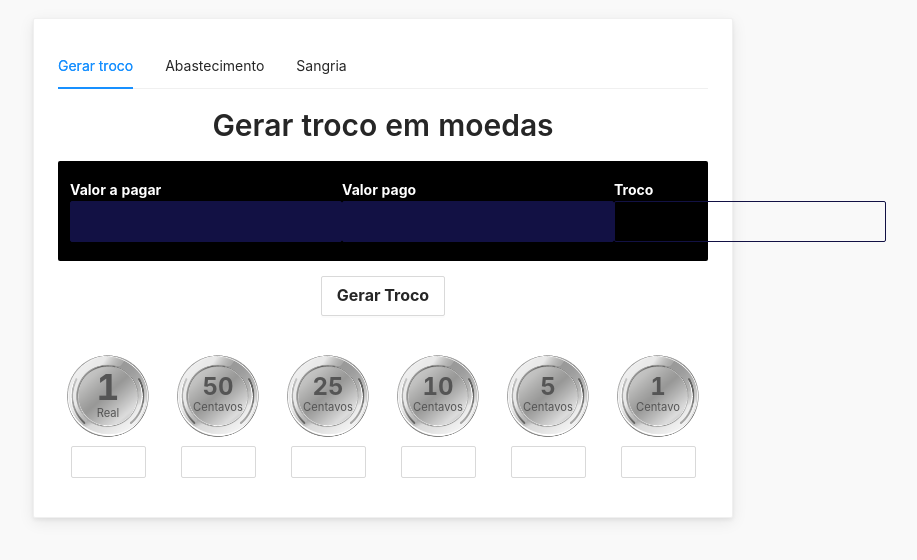
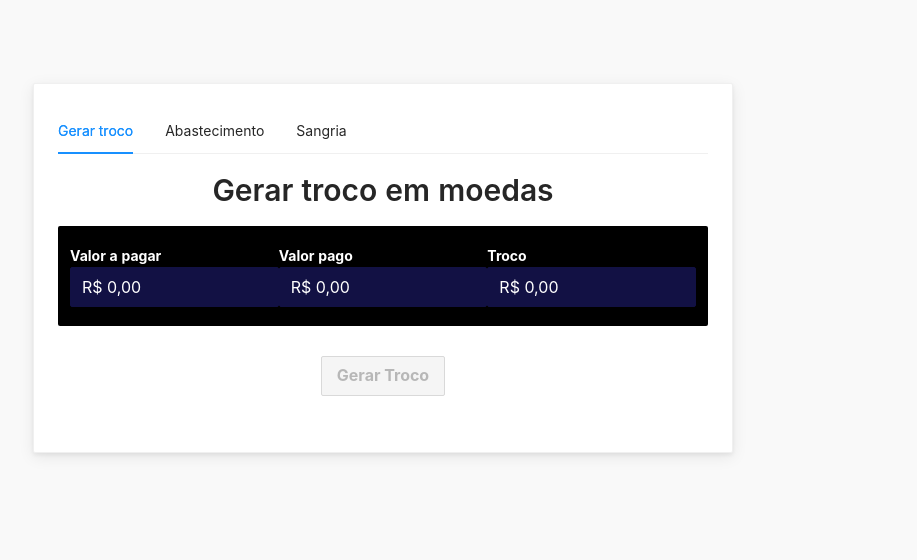
Before and after one commit to GuilhermeAmado/react-cash-register, a React (Create React App) app: page / in a window 1280 px wide. Shown: the part 132-692 px from the top of the page, without its empty margins (257-1174 px from the left). Built offline with nearby package versions, Linux system fonts and the light colour scheme.

Commit message:
add change composition context & modal

```diff
--- a/src/App.js
+++ b/src/App.js
@@ -2,6 +2,8 @@ import styled from 'styled-components';
 import { Tabs, Card } from 'antd';
 import CoinList from './components/CoinList';
 import GenerateChangeView from './views/GenerateChangeView';
+import { GenerateChangeContextProvider } from './contexts/GenerateChangeContext';
+
 const { TabPane } = Tabs;
 
 function callback(key) {
@@ -14,7 +16,9 @@ function App() {
       <StyledCard>
         <Tabs defaultActiveKey="1" onChange={callback}>
           <TabPane tab="Gerar troco" key="1">
-            <GenerateChangeView />
+            <GenerateChangeContextProvider>
+              <GenerateChangeView />
+            </GenerateChangeContextProvider>
           </TabPane>
           <TabPane tab="Abastecimento" key="2">
             <CoinList />
@@ -38,7 +42,7 @@ const Wrapper = styled.div`
 
 const StyledCard = styled(Card)`
   width: 700px;
-  min-height: 500px;
+  min-height: 370px;
   box-shadow: rgb(0 0 0 / 8%) 0px 4px 16px 0px, rgb(0 0 0 / 6%) 0px 2px 4px 0px;
 `;
 
--- /dev/null
+++ b/src/components/ChangeCompositionModal.js
@@ -0,0 +1,58 @@
+import React, { useContext, useEffect, useState, useCallback } from 'react';
+import { Modal } from 'antd';
+import CoinList from './CoinList';
+import styled from 'styled-components';
+import { GenerateChangeContext } from '../contexts/GenerateChangeContext';
+import { currencyFormatter } from '../utils/currencyFormater';
+
+const ChangeCompositionModal = ({ isModalVisible, setIsModalVisible }) => {
+  const { totalChangeValue, setTotalChangeValue } = useContext(
+    GenerateChangeContext
+  );
+
+  const handleOk = () => {
+    setIsModalVisible(false);
+  };
+
+  return (
+    <StyledModal
+      width={700}
+      title="Composição do troco"
+      visible={isModalVisible}
+      cancelText="Cancelar"
+      cancelButtonProps={{ disabled: true }}
+      onOk={handleOk}
+      closable={false}
+      destroyOnClose={true}
+    >
+      <CoinList disabled />
+
+      <TotalDisplay>
+        <span>Troco Total:</span>
+        <strong>{currencyFormatter(totalChangeValue)}</strong>
+      </TotalDisplay>
+    </StyledModal>
+  );
+};
+
+const StyledModal = styled(Modal)`
+  width: 900px;
+`;
+
+const TotalDisplay = styled.div`
+  height: 50px;
+  background-color: #000;
+  color: #fff;
+  border-radius: 2px;
+  padding: 6px 12px;
+  margin-top: 15px;
+
+  font-size: 16px;
+
+  display: flex;
+  align-items: center;
+  justify-content: center;
+  gap: 6px;
+`;
+
+export default ChangeCompositionModal;
--- a/src/components/Coin.js
+++ b/src/components/Coin.js
@@ -1,9 +1,11 @@
-import React from 'react';
+import React, { useState } from 'react';
 import styled from 'styled-components';
 import { Input } from 'antd';
 import coinBackground from '../assets/images/coin.png';
 
-const Coin = ({ value, unity, disabled }) => {
+const Coin = ({ value, unity, disabled, quantity }) => {
+  const [coinQuantity, setCoinQuantity] = useState(null);
+
   return (
     <CoinContainer>
       <CoinStyles unity={unity}>
@@ -18,6 +20,8 @@ const Coin = ({ value, unity, disabled }) => {
         disabled={disabled}
         name={value + unity}
         id={value + unity}
+        value={quantity || coinQuantity}
+        onChange={(e) => setCoinQuantity(e.target.value)}
       />
     </CoinContainer>
   );
@@ -63,8 +67,12 @@ const StyledInput = styled(Input)`
   max-width: 75px;
   text-align: center;
 
+  font-size: 18px;
+  font-weight: bold;
+
   :disabled {
     cursor: default;
+    color: #000;
   }
 `;
 
--- a/src/components/CoinList.js
+++ b/src/components/CoinList.js
@@ -1,16 +1,49 @@
-import React from 'react';
+import React, { useContext } from 'react';
 import styled from 'styled-components';
 import Coin from './Coin';
+import { GenerateChangeContext } from '../contexts/GenerateChangeContext';
 
 const CoinList = ({ disabled }) => {
+  const { coinsQuantityComposition } = useContext(GenerateChangeContext);
+  console.log(coinsQuantityComposition);
   return (
     <CoinListContainer>
-      <Coin value={1} unity={'Real'} disabled={disabled} />
-      <Coin value={50} unity={'Centavos'} disabled={disabled} />
-      <Coin value={25} unity={'Centavos'} disabled={disabled} />
-      <Coin value={10} unity={'Centavos'} disabled={disabled} />
-      <Coin value={5} unity={'Centavos'} disabled={disabled} />
-      <Coin value={1} unity={'Centavo'} disabled={disabled} />
+      <Coin
+        value={1}
+        unity={'Real'}
+        disabled={disabled}
+        quantity={coinsQuantityComposition.umReal}
+      />
+      <Coin
+        value={50}
+        unity={'Centavos'}
+        disabled={disabled}
+        quantity={coinsQuantityComposition.cinquentaCentavos}
+      />
+      <Coin
+        value={25}
+        unity={'Centavos'}
+        disabled={disabled}
+        quantity={coinsQuantityComposition.vinteCincoCentavos}
+      />
+      <Coin
+        value={10}
+        unity={'Centavos'}
+        disabled={disabled}
+        quantity={coinsQuantityComposition.dezCentavos}
+      />
+      <Coin
+        value={5}
+        unity={'Centavos'}
+        disabled={disabled}
+        quantity={coinsQuantityComposition.cincoCentavos}
+      />
+      <Coin
+        value={1}
+        unity={'Centavo'}
+        disabled={disabled}
+        quantity={coinsQuantityComposition.umCentavo}
+      />
     </CoinListContainer>
   );
 };
--- /dev/null
+++ b/src/contexts/GenerateChangeContext.js
@@ -0,0 +1,27 @@
+import React, { useState, createContext } from 'react';
+
+export const GenerateChangeContext = createContext();
+
+export const GenerateChangeContextProvider = (props) => {
+  const [priceToPay, setPriceToPay] = useState(0);
+  const [pricePaid, setPricePaid] = useState(0.0);
+  const [totalChangeValue, setTotalChangeValue] = useState(0.0);
+  const [coinsQuantityComposition, setCoinsQuantityComposition] = useState({});
+
+  return (
+    <GenerateChangeContext.Provider
+      value={{
+        priceToPay,
+        setPriceToPay,
+        pricePaid,
+        setPricePaid,
+        totalChangeValue,
+        setTotalChangeValue,
+        coinsQuantityComposition,
+        setCoinsQuantityComposition,
+      }}
+    >
+      {props.children}
+    </GenerateChangeContext.Provider>
+  );
+};
--- a/src/views/GenerateChangeView.js
+++ b/src/views/GenerateChangeView.js
@@ -1,27 +1,106 @@
-import React from 'react';
-import { Typography, Input, Button } from 'antd';
-import CoinList from '../components/CoinList';
+import React, { useContext, useState, useEffect, useCallback } from 'react';
+import { Typography, InputNumber, Button } from 'antd';
 import styled from 'styled-components';
+import ChangeCompositionModal from '../components/ChangeCompositionModal';
+import { GenerateChangeContext } from '../contexts/GenerateChangeContext';
 import { currencyFormatter } from '../utils/currencyFormater';
+import { currencyParser } from '../utils/currencyParser';
 
 const { Title } = Typography;
 
 const GenerateChangeView = () => {
+  const {
+    priceToPay,
+    setPriceToPay,
+    pricePaid,
+    setPricePaid,
+    totalChangeValue,
+    setTotalChangeValue,
+    setCoinsQuantityComposition,
+  } = useContext(GenerateChangeContext);
+
+  const [isModalVisible, setIsModalVisible] = useState(false);
+
+  const composeChange = useCallback(() => {
+    const totalChange = totalChangeValue * 100;
+    const quantityUmRealCoin = Math.floor(totalChange / 100);
+    let leftOver = Math.round(totalChange % 100);
+
+    const quantityCinquentaCentavosCoin = Math.floor(leftOver / 50);
+    leftOver = Math.round(leftOver % 50);
+
+    const quantityVinteCincoCentavosCoin = Math.floor(leftOver / 25);
+    leftOver = Math.round(leftOver % 25);
+
+    const quantityDezCentavosCoin = Math.floor(leftOver / 10);
+    leftOver = Math.round(leftOver % 10);
+
+    const quantityCincoCentavosCoin = Math.floor(leftOver / 5);
+    leftOver = Math.round(leftOver % 5);
+
+    const quantityUmCentavoCoin = Math.floor(leftOver / 1);
+    leftOver = Math.round(leftOver % 1);
+
+    setCoinsQuantityComposition({
+      umReal: quantityUmRealCoin,
+      cinquentaCentavos: quantityCinquentaCentavosCoin,
+      vinteCincoCentavos: quantityVinteCincoCentavosCoin,
+      dezCentavos: quantityDezCentavosCoin,
+      cincoCentavos: quantityCincoCentavosCoin,
+      umCentavo: quantityUmCentavoCoin,
+    });
+  }, [totalChangeValue, setCoinsQuantityComposition]);
+
+  const handleGenerateChange = () => {
+    composeChange();
+    setIsModalVisible(true);
+  };
+
+  useEffect(() => {
+    if (pricePaid) {
+      setTotalChangeValue(pricePaid - priceToPay);
+    }
+  }, [priceToPay, pricePaid, setTotalChangeValue]);
+
   return (
-    <div>
+    <>
+      <ChangeCompositionModal
+        isModalVisible={isModalVisible}
+        setIsModalVisible={setIsModalVisible}
+      />
       <StyledTitle level={2}>Gerar troco em moedas</StyledTitle>
       <ValuesDisplay>
         <DisplayInputContainer>
-          <label htmlFor="due-value">
+          <label htmlFor="price-to-pay">
             <strong>Valor a pagar</strong>
           </label>
-          <StyledInput size="large" name="due-value" id="due-value" />
+          <StyledInput
+            size="large"
+            name="price-to-pay"
+            id="price-to-pay"
+            min={0}
+            step={0.1}
+            value={priceToPay}
+            onChange={setPriceToPay}
+            formatter={currencyFormatter}
+            parser={currencyParser}
+          />
         </DisplayInputContainer>
         <DisplayInputContainer>
-          <label htmlFor="paid-value">
+          <label htmlFor="price-paid">
             <strong>Valor pago</strong>
           </label>
-          <StyledInput size="large" name="paid-value" id="paid-value" />
+          <StyledInput
+            size="large"
+            name="price-paid"
+            id="price-paid"
+            min={0}
+            step={0.01}
+            value={pricePaid}
+            onChange={setPricePaid}
+            formatter={currencyFormatter}
+            parser={currencyParser}
+          />
         </DisplayInputContainer>
         <DisplayInputContainer>
           <label htmlFor="change-value">
@@ -32,14 +111,24 @@ const GenerateChangeView = () => {
             size="large"
             name="change-value"
             id="change-value"
+            min={0}
+            formatter={currencyFormatter}
+            parser={currencyParser}
+            value={totalChangeValue}
+            onChange={setTotalChangeValue}
           />
         </DisplayInputContainer>
       </ValuesDisplay>
       <ButtonContainer>
-        <StyledButton size="large">Gerar Troco</StyledButton>
+        <StyledButton
+          disabled={!priceToPay || !pricePaid || pricePaid < priceToPay}
+          size="large"
+          onClick={() => handleGenerateChange()}
+        >
+          Gerar Troco
+        </StyledButton>
       </ButtonContainer>
-      <CoinList />
-    </div>
+    </>
   );
 };
 
@@ -63,22 +152,21 @@ const DisplayInputContainer = styled.div`
   display: flex;
   flex-direction: column;
   color: #fff;
-  /* color: #1dfd8c; */
 `;
 
-const StyledInput = styled(Input)`
+const StyledInput = styled(InputNumber)`
   background-color: #121144;
   width: fit-content;
   color: inherit;
   border-color: #121144;
 
-  :disabled {
+  [disabled] {
     background-color: inherit;
     border-color: #121144;
+  }
 
-    :hover {
-      border-color: #121144;
-    }
+  :hover {
+    border-color: #121144;
   }
 `;
 
@@ -86,6 +174,7 @@ const ButtonContainer = styled.div`
   width: 100%;
   display: flex;
   justify-content: center;
+  margin-top: 30px;
   margin-bottom: 30px;
 `;
 
```
